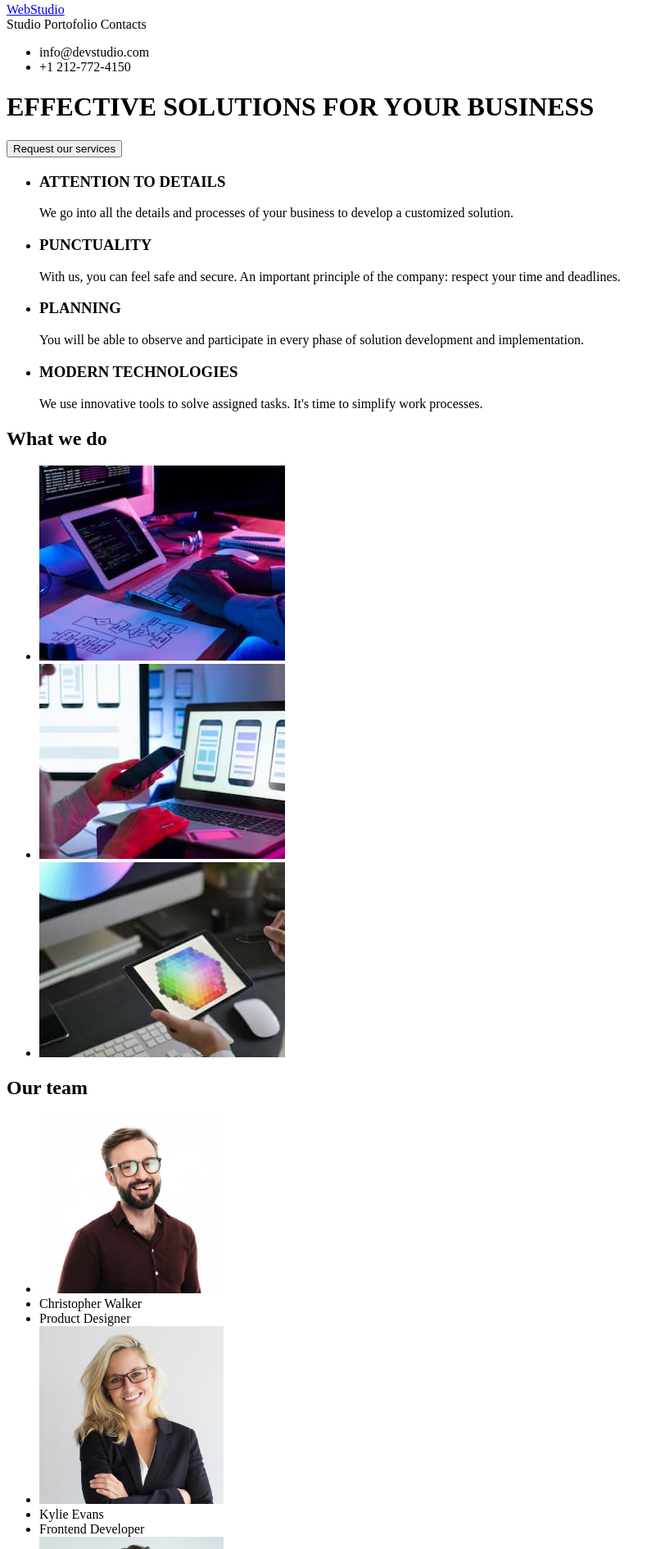
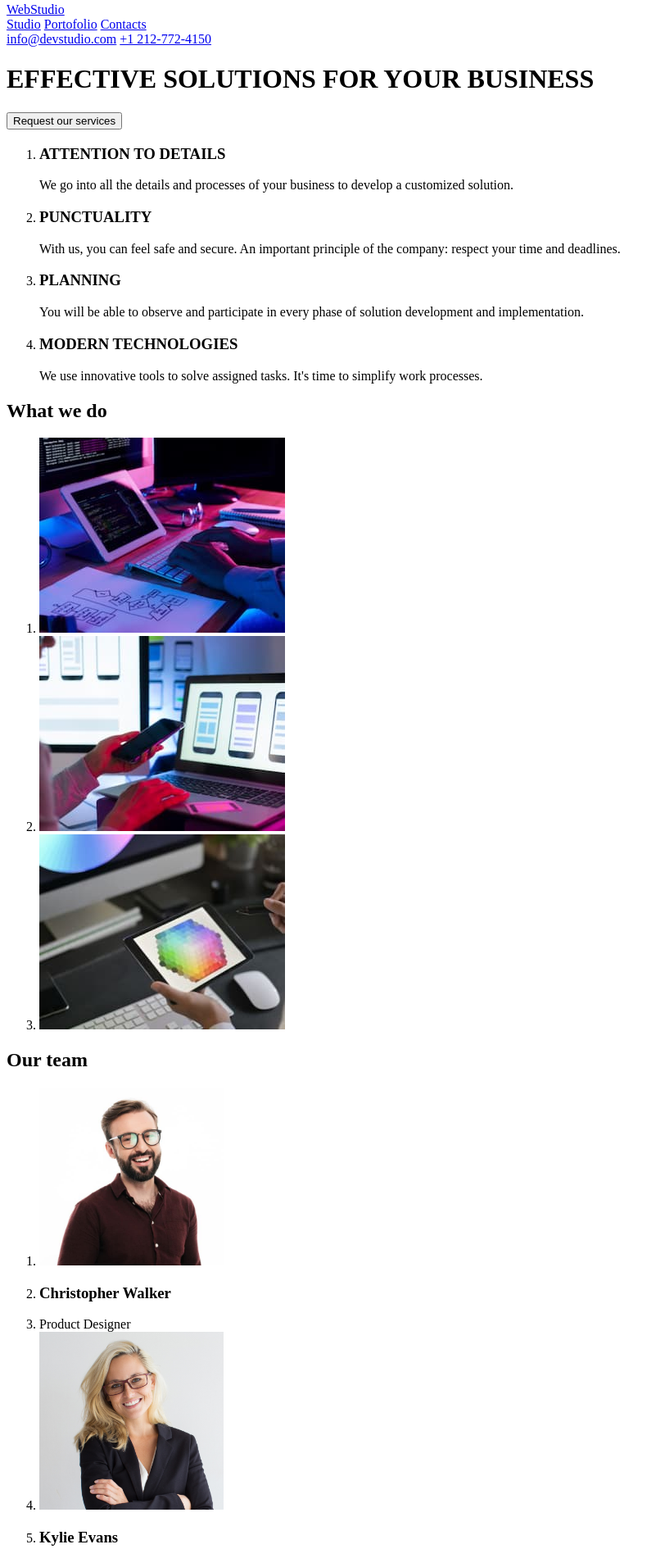
Before and after one commit to oanachiriac-hub/goit-markup-hw-01, a plain HTML site: page index.html in a window 1280 px wide. Shown: the part 5-1895 px from the top of the page at 82% size, without its empty margins (0-812 px from the left). Drawn offline with Linux system fonts and the light colour scheme.

Commit message:
Revision index

```diff
--- a/index.html
+++ b/index.html
@@ -1,23 +1,31 @@
 <!doctype html>
 <html lang="en">
-<title> WebStudio</title>
+    <head>
+        <meta charset="utf-8" />
+        <meta name="webstudio" content="Solutions for business" />
+        <title> WebStudio</title>
     <a href="https://www.figma.com/file/TwjztGEkwMravGL9pPVt8l/Web-Studio-Homework-Project?type=design&node-id=0-1&mode=design&t=Td3jKYtAc2wYockx-0">WebStudio</a>
 
-    <nav>Studio
-        Portofolio
-        Contacts
+    <header>
+    <div>
+    <nav>
+        <a href="./Studio.html">Studio</a>
+        <a href="./Portofolio.html">Portofolio</a>
+        <a href="./Contacts.html">Contacts</a>
     </nav>
 
-<ul>
-    <li>info@devstudio.com</li>
-    <li>+1 212-772-4150</li>
-</ul>
-<header>
-    <h1>EFFECTIVE SOLUTIONS FOR YOUR BUSINESS    </h1>
-    <button>Request our services</button>
+            <a href="mailto:info@devstudio.com">info@devstudio.com</a>
+            <a href="tel:+1212-772-4150">+1 212-772-4150</a>
+
+    </div>
+
 </header>
 <main>
-<ul>
+    <h1>EFFECTIVE SOLUTIONS FOR YOUR BUSINESS    </h1>
+    <button type="button">Request our services</button>
+
+
+<ol>
 <li><h3>ATTENTION TO DETAILS</h3>
 We go into all the details and processes of your business to develop a customized solution.</li>
 
@@ -30,29 +38,32 @@ You will be able to observe and participate in every phase of solution developme
 <li><h3>MODERN TECHNOLOGIES</h3>
 We use innovative tools to solve assigned tasks. It's time to simplify work processes.</li>
 
-</ul>
-
+</ol>
+<div>
     <h2>What we do</h2>
-<ul>
+<ol>
  <li>  <img src="images/image-1.jpg" alt="Typing on a computer" width="300">
  </li>
  <li>  <img src="images/image-2.jpg" alt="Checking on the phone" width="300">
  </li>
  <li>   <img src="images/image-3.jpg" alt="Checking on the tablet" width="300">
     </li>
-</ul>
+</ol>
+</div>
+<div>
+    <h2>Our team</h2>
+<ol>
+<li><img src="images/image-4.jpg" alt="Product Designer" width="225"> </li>
+    <li><h3>Christopher Walker</h3></li> <li>Product Designer</li>
+<li><img src="images/image-5.jpg" alt="Frontend Developer" width="225"></li>
+    <li><h3>Kylie Evans</h3></li> <li>Frontend Developer</li>
+<li><img src="images/image-6.jpg" alt="Marketing" width="225"></li>
+    <li><h3>Ryan Harris</h3></li> <li>Marketing</li>
+<li><img src="images/image-7.jpg" alt="UI Designer" width="225"></li>
+    <li><h3>Tyler Moore</h3></li> <li>UI Designer</li>
+</ol>
+</div>
 
-    <h2>Our team</h2>
-<ul>
-<li><img src="images/image-4.jpg" alt="Product Designer" width="225"> </li>
-    <li>Christopher Walker</li> <li>Product Designer</li>
-<li><img src="images/image-5.jpg" alt="Frontend Developer" width="225"></li>
-    <li>Kylie Evans</li> <li>Frontend Developer</li>
-<li><img src="images/image-6.jpg" alt="Marketing" width="225"></li>
-    <li>Ryan Harris</li> <li>Marketing</li>
-<li><img src="images/image-7.jpg" alt="UI Designer" width="225"></li>
-    <li>Tyler Moore</li> <li>UI Designer</li>
-</ul>
 </main>
 <footer>
     <a href="https://www.figma.com/file/TwjztGEkwMravGL9pPVt8l/Web-Studio-Homework-Project?type=design&node-id=0-1&mode=design&t=Td3jKYtAc2wYockx-0">WebStudio</a>
```
